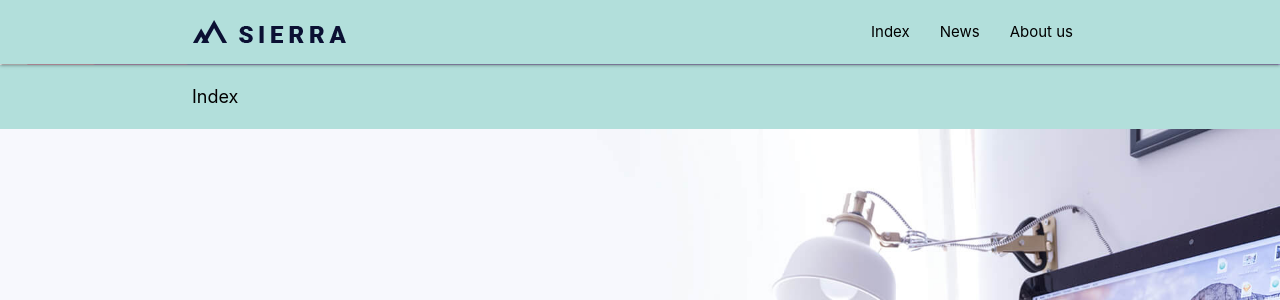
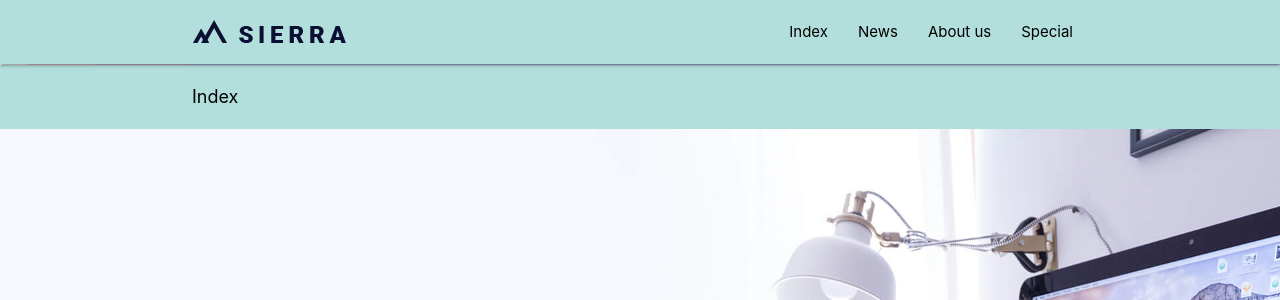
Before and after one commit to aurimasvalys/Projektas2, a PHP site: page /index.php in a window 1280 px wide. Shown: the top 300 px of the page. Run offline with PHP 8.4, Linux system fonts and the light colour scheme.

Commit message:
final push

```diff
--- a/aboutus.php
+++ b/aboutus.php
@@ -120,7 +120,7 @@
     <div class="container">
         <div class="card lime lighten-4">
             <div class="card-content">
-                <h3 class="center"> <i class="material-icons">contacts</i> Contacts</h3>
+                <h4 class="center"> <i class="material-icons">contacts</i> Contacts</h4>
                 <br><br>
                 <p class="center">Lorem ipsum dolor sit, amet consectetur adipisicing elit. Optio aperiam molestiae culpa a numquam iusto, mollitia ducimus voluptatem recusandae odio, in ut atque. Quisquam minima, alias sapiente consectetur error saepe!</p>
                 <br><br>
--- a/header.php
+++ b/header.php
@@ -24,8 +24,18 @@
                 <ul id="nav-mobile" class="right hide-on-med-and-down">
                     <li><a href="index.php" class="black-text">Index</a></li>
                     <li><a href="visosnaujienos.php" class="black-text">News</a></li>
-                    <li><a href="aboutus.php" class="black-text">About us</a></li>
+                    <li><a  href="aboutus.php" class="black-text">About us</a></li>
+                    <li><a class='dropdown-trigger black-text' href='#' data-target='dropdown1'>Special</a></li>
+                    <ul id='dropdown1' class='dropdown-content'>
+                        <li><a href="#!">Special 1</a></li>
+                        <li><a href="#!">Special 2</a></li>
+
+                    </ul>
                 </ul>
+
+
+
+
             </div>
         </nav>
 
--- a/index.php
+++ b/index.php
@@ -11,7 +11,7 @@
 
 <div id="mainarea1">
 
-  <a id="mainarea1button1" class="waves-effect waves-light btn  teal lighten-4 black-text"><i class="material-icons left">power</i>find out more</a>
+  <a href="visosnaujienos.php" id="mainarea1button1" class="waves-effect waves-light btn  teal lighten-4 black-text"><i class="material-icons left">power</i>find out more</a>
   <!-- <div id="antrasfonas"></div> -->
   <h1 id="mainarea1text">Main Title of the Page</h1>
 </div>
--- a/scripts/script.js
+++ b/scripts/script.js
@@ -6,7 +6,10 @@
 
 /* Aurimas Valys script kodas: */
 
-
+document.addEventListener('DOMContentLoaded', function() {
+    var elems = document.querySelectorAll('.dropdown-trigger');
+    var instances = M.Dropdown.init(elems);
+  });
 
 
 
```
Also changed, not shown: styles/style.css (line endings or trailing spaces).
